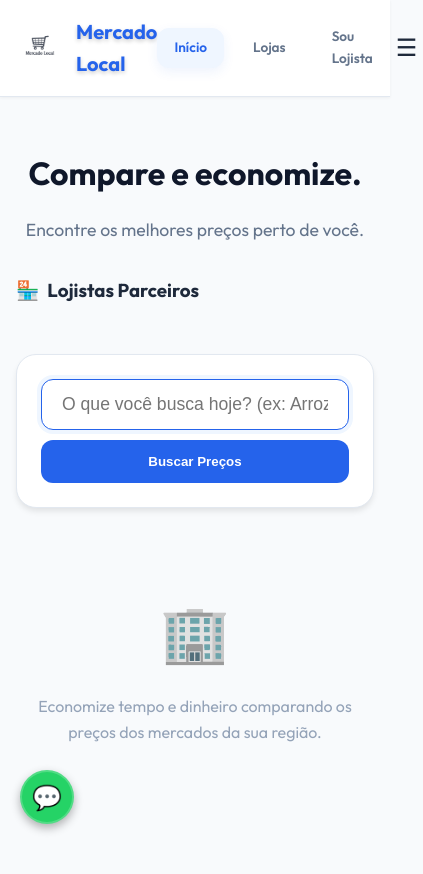
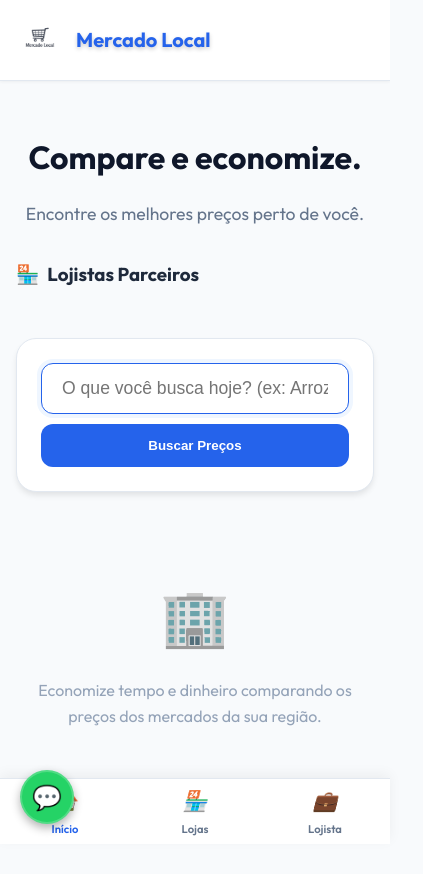
Before and after one commit to Jbsousa86/preco_facil, a website: page index.html in a window 390 px wide. Shown: the whole page, 423 px wide, since content can reach past the window. Before the commit the page ends 844 px from the top, so only its background shows below. Drawn offline with Linux system fonts and the light colour scheme; no server answers.

Commit message:
feat: Bottom Navigation Menu e ocultar Top 5 no lojista

```diff
--- a/index.html
+++ b/index.html
@@ -321,6 +321,46 @@
             gap: 12px;
         }
         .mobile-nav a { text-decoration: none; color: var(--gray-800); font-weight: 600; }
+
+        /* Bottom Nav - App Style */
+        .bottom-nav {
+            position: fixed;
+            bottom: 0;
+            left: 0;
+            right: 0;
+            background: rgba(255, 255, 255, 0.95);
+            backdrop-filter: blur(10px);
+            display: none;
+            grid-template-columns: repeat(3, 1fr);
+            height: 65px;
+            border-top: 1px solid #e2e8f0;
+            box-shadow: 0 -4px 12px rgba(0,0,0,0.05);
+            z-index: 1000;
+            padding-bottom: env(safe-area-inset-bottom);
+        }
+
+        .bottom-nav-item {
+            display: flex;
+            flex-direction: column;
+            align-items: center;
+            justify-content: center;
+            text-decoration: none;
+            color: #64748b;
+            font-size: 0.7rem;
+            font-weight: 600;
+            gap: 4px;
+            transition: all 0.2s;
+        }
+
+        .bottom-nav-item i { font-size: 1.25rem; }
+        .bottom-nav-item.active { color: var(--primary); }
+
+        @media (max-width: 600px) {
+            .header-nav { display: none !important; }
+            .bottom-nav { display: grid; }
+            body { padding-bottom: 80px; }
+            .mobile-menu-btn { display: none; } /* Replaced by bottom nav */
+        }
     </style>
     <script>
         function toggleMobileMenu() {
@@ -329,14 +369,23 @@
         }
 
         function showView(mode) {
-            const ids = ['hero-carousel-section', 'all-merchants-section', 'offers-section', 'results', 'initial-state', 'merchant-portal-section'];
+            const ids = ['hero-carousel-section', 'all-merchants-section', 'offers-section', 'results', 'initial-state', 'merchant-portal-section', 'cheapest-prices-section'];
             const classes = ['.search-card', '.hero-section'];
 
             // Handle Active State
-            document.querySelectorAll('.nav-link').forEach(el => el.classList.remove('active'));
-            if(mode === 'home') document.getElementById('nav-home').classList.add('active');
-            if(mode === 'stores') document.getElementById('nav-stores').classList.add('active');
-            if(mode === 'merchant') document.getElementById('nav-merchant').classList.add('active');
+            document.querySelectorAll('.nav-link, .bottom-nav-item').forEach(el => el.classList.remove('active'));
+            if(mode === 'home') {
+                document.getElementById('nav-home')?.classList.add('active');
+                document.getElementById('bnav-home')?.classList.add('active');
+            }
+            if(mode === 'stores') {
+                document.getElementById('nav-stores')?.classList.add('active');
+                document.getElementById('bnav-stores')?.classList.add('active');
+            }
+            if(mode === 'merchant') {
+                document.getElementById('nav-merchant')?.classList.add('active');
+                document.getElementById('bnav-merchant')?.classList.add('active');
+            }
 
             // Default: Hide almost everything
             ids.forEach(id => {
@@ -414,11 +463,20 @@
         <button class="mobile-menu-btn" onclick="toggleMobileMenu()">☰</button>
     </header>
 
-    <div id="mobile-nav" class="mobile-nav">
-        <a href="javascript:void(0)" onclick="showView('home'); toggleMobileMenu()">Início</a>
-        <a href="javascript:void(0)" onclick="showView('stores'); toggleMobileMenu()">Lojas</a>
-        <a href="javascript:void(0)" onclick="showView('merchant'); toggleMobileMenu()">Sou Lojista</a>
-    </div>
+    <nav class="bottom-nav">
+        <a href="javascript:void(0)" id="bnav-home" onclick="showView('home')" class="bottom-nav-item active">
+            <i>🏠</i>
+            <span>Início</span>
+        </a>
+        <a href="javascript:void(0)" id="bnav-stores" onclick="showView('stores')" class="bottom-nav-item">
+            <i>🏪</i>
+            <span>Lojas</span>
+        </a>
+        <a href="javascript:void(0)" id="bnav-merchant" onclick="showView('merchant')" class="bottom-nav-item">
+            <i>💼</i>
+            <span>Lojista</span>
+        </a>
+    </nav>
 
     <main>
         <section class="hero-section">
```
